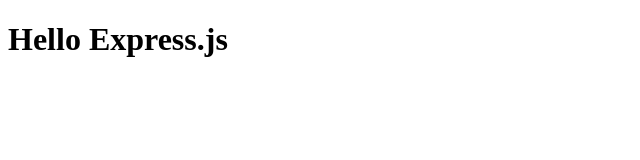
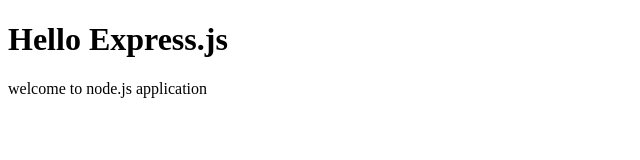
Before and after one commit to devipooja/devi, a website: page public/index.html in a window 1280 px wide. Shown: the whole page, without its empty margins (0-640 px from the left). Drawn offline with Linux system fonts and the light colour scheme.

Commit message:
Update index.html

```diff
--- a/public/index.html
+++ b/public/index.html
@@ -5,5 +5,6 @@
 	</head>
 	<body>
 	<h1>Hello Express.js</h1>
+	<p>welcome to node.js application</p>
 	</body>
 </html>
```
